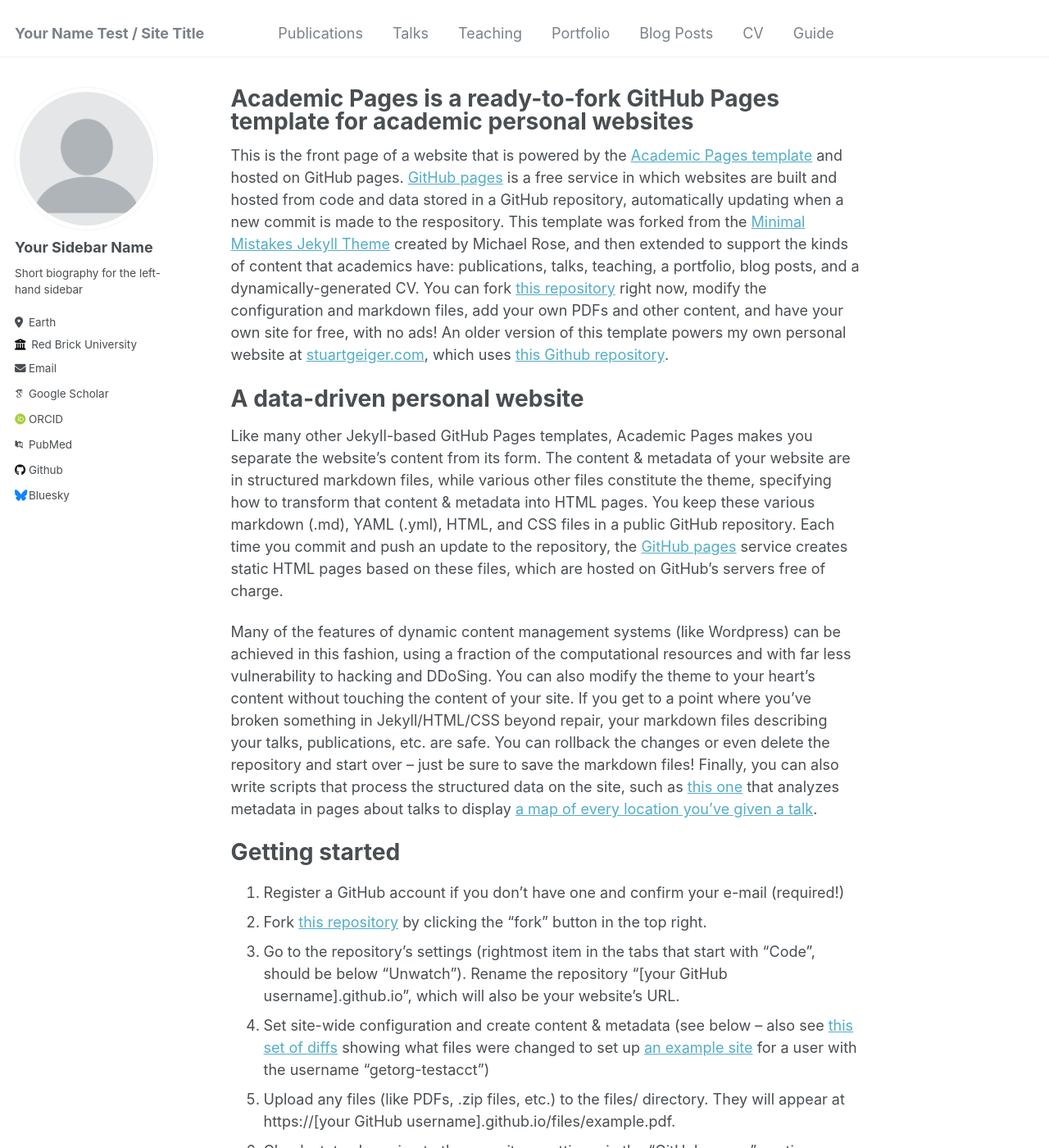
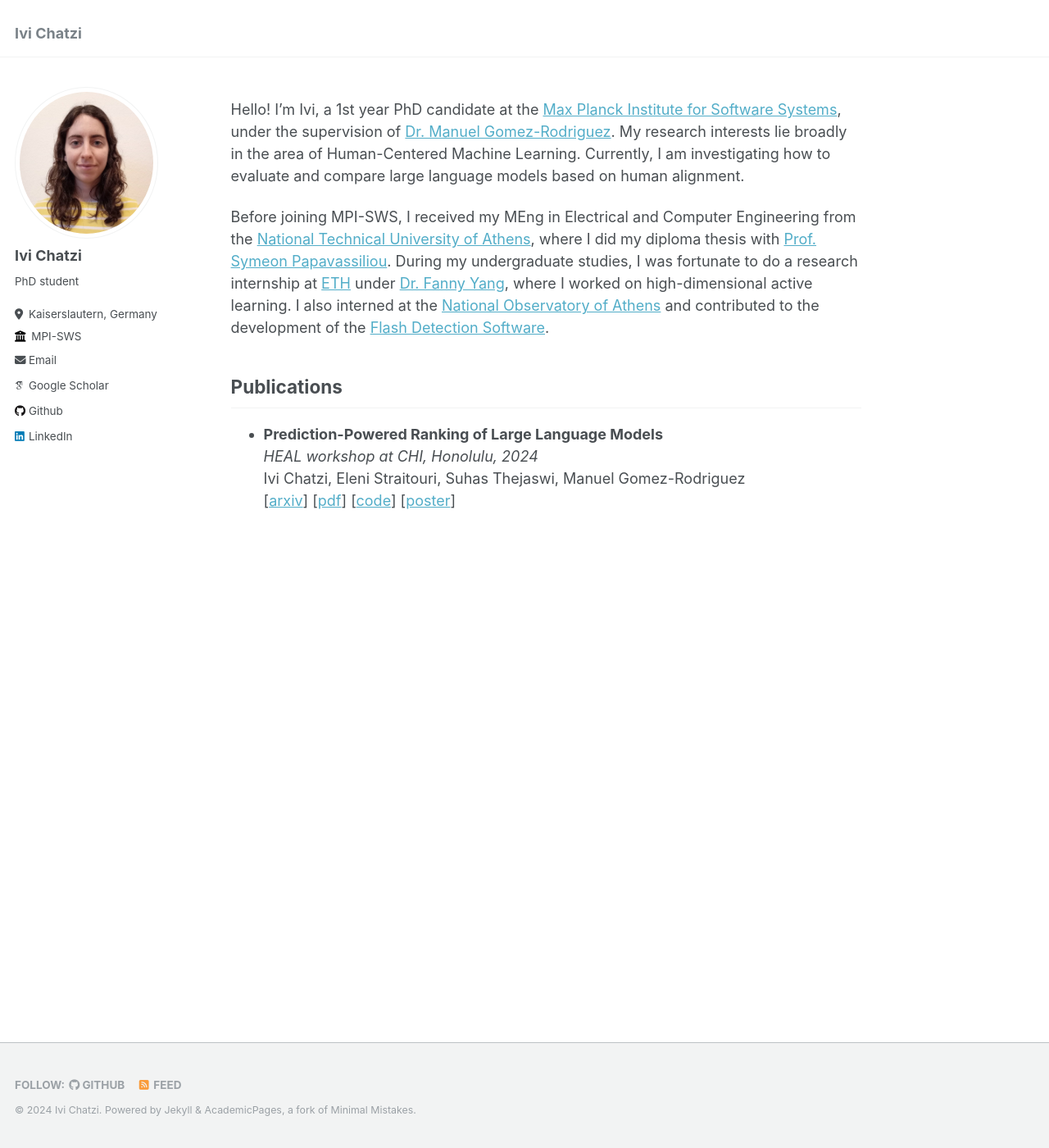
Before and after one commit to Qvapil/Qvapil.github.io, a Jekyll site: the page built from _pages/about.md, in a window 1280 px wide and 1400 px high. Shown: the whole window at 82% size. Built offline with Jekyll 4.4.1, drawn with Linux system fonts in a browser that asks for light colours; some web fonts are replaced; some of the changed text lies outside the part shown.

Commit message:
initial commit

```diff
--- a/_config.yml
+++ b/_config.yml
@@ -8,13 +8,13 @@
 
 # Basic Site Settings
 locale                   : "en-US"
-title                    : "Your Name Test / Site Title"
+title                    : "Ivi Chatzi"
 title_separator          : "-"
-name                     : &name "Your Name"
-description              : &description "personal description"
-url                      : https://academicpages.github.io # the base hostname & protocol for your site e.g. "https://mmistakes.github.io"
+name                     : &name "Ivi Chatzi"
+description              : &description "Test"
+url                      : https://ivichatzi.github.io # the base hostname & protocol for your site e.g. "https://mmistakes.github.io"
 baseurl                  : "" # the subpath of your site, e.g. "/blog"
-repository               : "academicpages/academicpages.github.io"
+repository               : "Qvapil/Qvapil.github.io"
 
 # Site Author - The following control what appear as part of the author content on the side bar.
 #               If a field is blank the icon and link will not appear, otherwise it will be shown.
@@ -22,33 +22,33 @@ repository               : "academicpages/academicpages.github.io"
 author:
   # Biographic information
   avatar           : "profile.png"
-  name             : "Your Sidebar Name"
+  name             : "Ivi Chatzi"
   pronouns         : # example: "she/her"
-  bio              : "Short biography for the left-hand sidebar"
-  location         : "Earth"
-  employer         : "Red Brick University"
+  bio              : "PhD student"
+  location         : "Kaiserslautern, Germany"
+  employer         : "MPI-SWS"
   uri              : # URL
-  email            : "none@example.org"
+  email            : "ichatzi@mpi-sws.org"
 
   # Academic websites
   arxiv            : # URL - Update with the correct link to your profile
-  googlescholar    : "https://scholar.google.com/citations?user=PS_CX0AAAAAJ"
+  googlescholar    : "https://scholar.google.com/citations?user=_WMz0f8AAAAJ&hl=en"
   impactstory      : # URL
-  orcid            : "http://orcid.org/yourorcidurl"
+  orcid            : # "http://orcid.org/yourorcidurl"
   semantic         : # URL
-  pubmed           : "https://www.ncbi.nlm.nih.gov/pubmed/?term=john+snow"
+  pubmed           : # "https://www.ncbi.nlm.nih.gov/pubmed/?term=john+snow"
   researchgate     : # URL
 
   # Repositories and software development
   bitbucket        : # Username - Update with your username on the site
   codepen          : # Username
   dribbble         : # Username
-  github           : "academicpages"
+  github           : "Qvapil"
   kaggle           : # Username
   stackoverflow    : # User number or user number and name (i.e., use "1" or "1/jeff-atwood")
 
   # Social media
-  bluesky          : "bsky.app" # Replace this with you Bluesky username
+  bluesky          : # "bsky.app" # Replace this with you Bluesky username
   facebook         : # Username
   flickr           : # Username
   foursquare       : # Username
@@ -57,7 +57,7 @@ author:
   keybase          : # Username
   instagram        : # Username
   lastfm           : # Username
-  linkedin         : # Username
+  linkedin         : "ivi-chatzi-40a66624b" # Username
   mastodon         : # URL
   medium           : # URL
   pinterest        : # Username
--- a/_includes/footer/custom.html
+++ b/_includes/footer/custom.html
@@ -1,3 +1,3 @@
 <!-- start custom footer snippets -->
-<a href="/sitemap/">Sitemap</a>
+<!--<a href="/sitemap/">Sitemap</a>-->
 <!-- end custom footer snippets -->
--- a/_pages/about.md
+++ b/_pages/about.md
@@ -1,49 +1,39 @@
 ---
 permalink: /
-title: "Academic Pages is a ready-to-fork GitHub Pages template for academic personal websites"
+title: ""
 author_profile: true
 redirect_from:
   - /about/
   - /about.html
 ---
 
-This is the front page of a website that is powered by the [Academic Pages template](https://github.com/academicpages/academicpages.github.io) and hosted on GitHub pages. [GitHub pages](https://pages.github.com) is a free service in which websites are built and hosted from code and data stored in a GitHub repository, automatically updating when a new commit is made to the respository. This template was forked from the [Minimal Mistakes Jekyll Theme](https://mmistakes.github.io/minimal-mistakes/) created by Michael Rose, and then extended to support the kinds of content that academics have: publications, talks, teaching, a portfolio, blog posts, and a dynamically-generated CV. You can fork [this repository](https://github.com/academicpages/academicpages.github.io) right now, modify the configuration and markdown files, add your own PDFs and other content, and have your own site for free, with no ads! An older version of this template powers my own personal website at [stuartgeiger.com](http://stuartgeiger.com), which uses [this Github repository](https://github.com/staeiou/staeiou.github.io).
+Hello! I'm Ivi, a 1st year PhD candidate at the [Max Planck Institute for Software Systems](https://www.mpi-sws.org/),
+under the supervision of [Dr. Manuel Gomez-Rodriguez](https://people.mpi-sws.org/~manuelgr/index.html).
+My research interests lie broadly in the area of Human-Centered Machine Learning.
+Currently, I am investigating how to evaluate and compare large language models based on human alignment.
 
-A data-driven personal website
-======
-Like many other Jekyll-based GitHub Pages templates, Academic Pages makes you separate the website's content from its form. The content & metadata of your website are in structured markdown files, while various other files constitute the theme, specifying how to transform that content & metadata into HTML pages. You keep these various markdown (.md), YAML (.yml), HTML, and CSS files in a public GitHub repository. Each time you commit and push an update to the repository, the [GitHub pages](https://pages.github.com/) service creates static HTML pages based on these files, which are hosted on GitHub's servers free of charge.
+Before joining MPI-SWS, I received my MEng in Electrical and Computer Engineering from the [National Technical University of Athens](https://www.ece.ntua.gr/en),
+where I did my diploma thesis with [Prof. Symeon Papavassiliou](https://www.ece.ntua.gr/en/staff/76).
+During my undergraduate studies, I was fortunate to do a research internship at [ETH](https://ethz.ch/en.html)
+under [Dr. Fanny Yang](https://sml.inf.ethz.ch/group/fannyy/), where I worked on high-dimensional active learning.
+I also interned at the [National Observatory of Athens](https://www.noa.gr/en/)
+and contributed to the development of the [Flash Detection Software](https://kryoneri.astro.noa.gr/en/flash-detection-software/).
 
-Many of the features of dynamic content management systems (like Wordpress) can be achieved in this fashion, using a fraction of the computational resources and with far less vulnerability to hacking and DDoSing. You can also modify the theme to your heart's content without touching the content of your site. If you get to a point where you've broken something in Jekyll/HTML/CSS beyond repair, your markdown files describing your talks, publications, etc. are safe. You can rollback the changes or even delete the repository and start over -- just be sure to save the markdown files! Finally, you can also write scripts that process the structured data on the site, such as [this one](https://github.com/academicpages/academicpages.github.io/blob/master/talkmap.ipynb) that analyzes metadata in pages about talks to display [a map of every location you've given a talk](https://academicpages.github.io/talkmap.html).
 
-Getting started
-======
-1. Register a GitHub account if you don't have one and confirm your e-mail (required!)
-1. Fork [this repository](https://github.com/academicpages/academicpages.github.io) by clicking the "fork" button in the top right.
-1. Go to the repository's settings (rightmost item in the tabs that start with "Code", should be below "Unwatch"). Rename the repository "[your GitHub username].github.io", which will also be your website's URL.
-1. Set site-wide configuration and create content & metadata (see below -- also see [this set of diffs](http://archive.is/3TPas) showing what files were changed to set up [an example site](https://getorg-testacct.github.io) for a user with the username "getorg-testacct")
-1. Upload any files (like PDFs, .zip files, etc.) to the files/ directory. They will appear at https://[your GitHub username].github.io/files/example.pdf.
-1. Check status by going to the repository settings, in the "GitHub pages" section
+[//]: # (## News)
 
-Site-wide configuration
-------
-The main configuration file for the site is in the base directory in [_config.yml](https://github.com/academicpages/academicpages.github.io/blob/master/_config.yml), which defines the content in the sidebars and other site-wide features. You will need to replace the default variables with ones about yourself and your site's github repository. The configuration file for the top menu is in [_data/navigation.yml](https://github.com/academicpages/academicpages.github.io/blob/master/_data/navigation.yml). For example, if you don't have a portfolio or blog posts, you can remove those items from that navigation.yml file to remove them from the header.
+[//]: # ()
+[//]: # (- _24.05.2024_: Our work [Prediction-Powered Ranking of Large Language Models]&#40;https://arxiv.org/abs/2402.17826&#41;)
 
-Create content & metadata
-------
-For site content, there is one markdown file for each type of content, which are stored in directories like _publications, _talks, _posts, _teaching, or _pages. For example, each talk is a markdown file in the [_talks directory](https://github.com/academicpages/academicpages.github.io/tree/master/_talks). At the top of each markdown file is structured data in YAML about the talk, which the theme will parse to do lots of cool stuff. The same structured data about a talk is used to generate the list of talks on the [Talks page](https://academicpages.github.io/talks), each [individual page](https://academicpages.github.io/talks/2012-03-01-talk-1) for specific talks, the talks section for the [CV page](https://academicpages.github.io/cv), and the [map of places you've given a talk](https://academicpages.github.io/talkmap.html) (if you run this [python file](https://github.com/academicpages/academicpages.github.io/blob/master/talkmap.py) or [Jupyter notebook](https://github.com/academicpages/academicpages.github.io/blob/master/talkmap.ipynb), which creates the HTML for the map based on the contents of the _talks directory).
+[//]: # (was updated on arXiV, now containing our experimentation. Our code is also available on [github]&#40;https://github.com/Networks-Learning/prediction-powered-ranking&#41;!)
 
-**Markdown generator**
+[//]: # (- _12.05.2024_: I presented our work [Prediction-Powered Ranking of Large Language Models]&#40;https://arxiv.org/abs/2402.17826&#41;)
 
-I have also created [a set of Jupyter notebooks](https://github.com/academicpages/academicpages.github.io/tree/master/markdown_generator
-) that converts a CSV containing structured data about talks or presentations into individual markdown files that will be properly formatted for the Academic Pages template. The sample CSVs in that directory are the ones I used to create my own personal website at stuartgeiger.com. My usual workflow is that I keep a spreadsheet of my publications and talks, then run the code in these notebooks to generate the markdown files, then commit and push them to the GitHub repository.
+[//]: # (as a [poster]&#40;https://qvapil.github.io/files/poster_ppr.pdf&#41; at the HEAL workshop at CHI 2024!)
 
-How to edit your site's GitHub repository
-------
-Many people use a git client to create files on their local computer and then push them to GitHub's servers. If you are not familiar with git, you can directly edit these configuration and markdown files directly in the github.com interface. Navigate to a file (like [this one](https://github.com/academicpages/academicpages.github.io/blob/master/_talks/2012-03-01-talk-1.md) and click the pencil icon in the top right of the content preview (to the right of the "Raw | Blame | History" buttons). You can delete a file by clicking the trashcan icon to the right of the pencil icon. You can also create new files or upload files by navigating to a directory and clicking the "Create new file" or "Upload files" buttons.
+## Publications
 
-Example: editing a markdown file for a talk
-![Editing a markdown file for a talk](/images/editing-talk.png)
-
-For more info
-------
-More info about configuring Academic Pages can be found in [the guide](https://academicpages.github.io/markdown/). The [guides for the Minimal Mistakes theme](https://mmistakes.github.io/minimal-mistakes/docs/configuration/) (which this theme was forked from) might also be helpful.
+- **Prediction-Powered Ranking of Large Language Models** \
+_HEAL workshop at CHI, Honolulu, 2024_ \
+Ivi Chatzi, Eleni Straitouri, Suhas Thejaswi, Manuel Gomez-Rodriguez \
+[[arxiv](https://arxiv.org/abs/2402.17826)] [[pdf](https://qvapil.github.io/files/2402.17826v2.pdf)] [[code](https://github.com/Networks-Learning/prediction-powered-ranking)] [[poster](https://qvapil.github.io/files/poster_ppr.pdf)]
```
Also changed, not shown: _data/navigation.yml (+20 -20 lines), _pages/publications.md (+7 -4 lines), images/profile.png, 3 other files.
